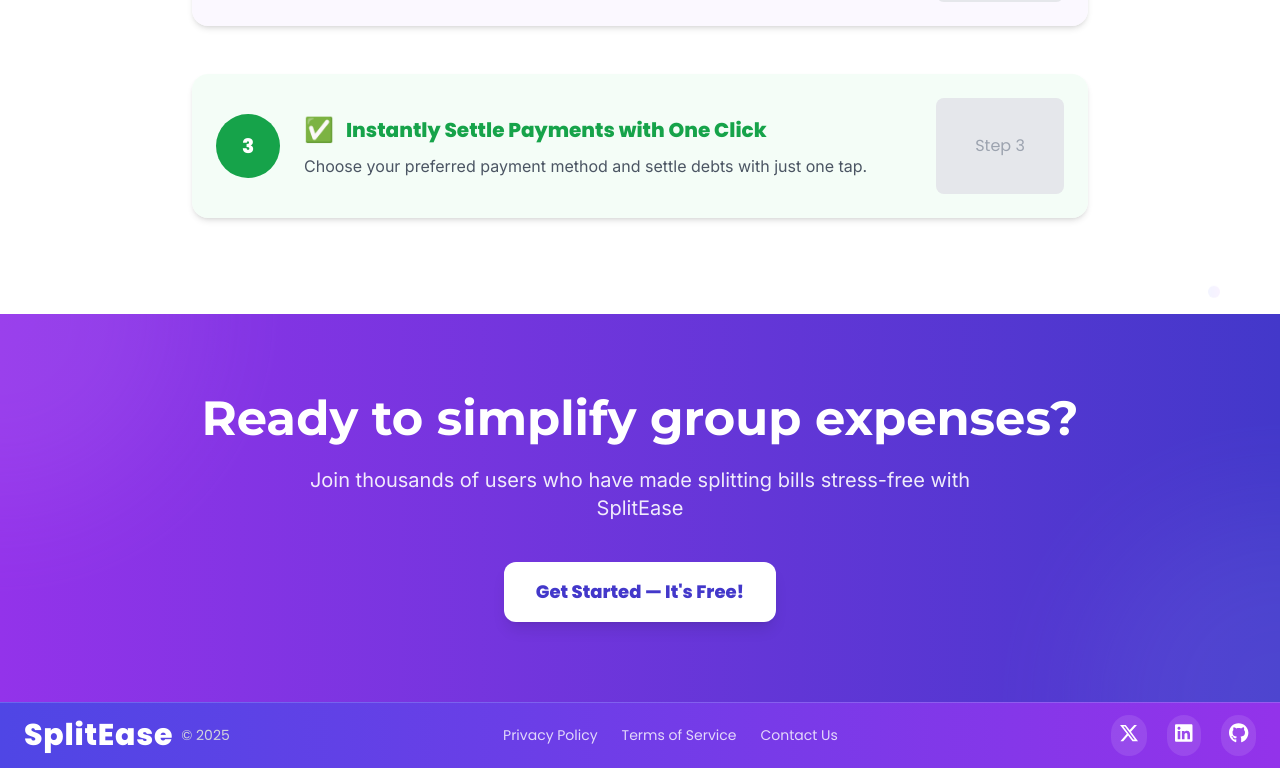
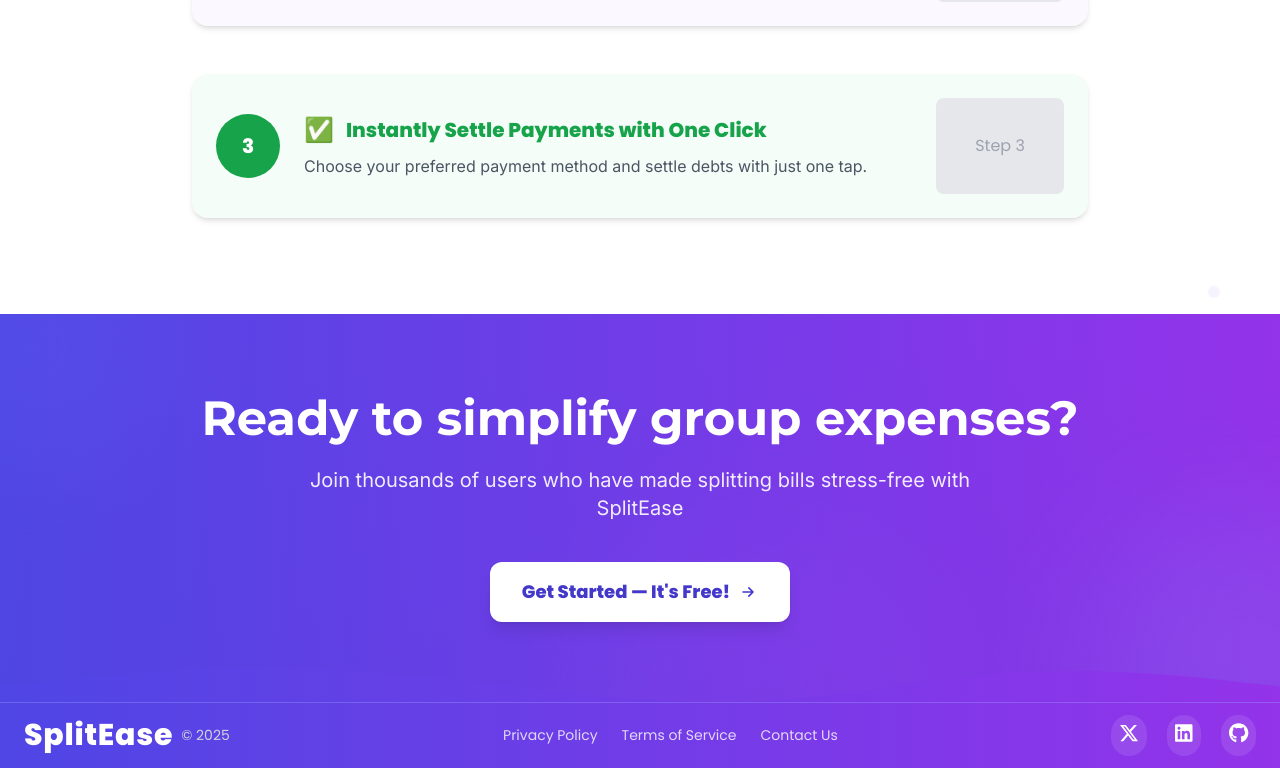
Before and after one commit to CodeTirtho97/SplitEase_frontend, a Next.js app: page / in a window 1280 px wide. Shown: the part 3805-4573 px from the top of the page. Built offline with nearby package versions, Linux system fonts and the light colour scheme; no server answers.

Commit message:
Update page.tsx

```diff
--- a/app/page.tsx
+++ b/app/page.tsx
@@ -666,11 +666,15 @@ export default function Home() {
       </section>
 
       {/* Final CTA Section */}
-      <section className="w-full py-20 bg-gradient-to-r from-purple-600 to-indigo-700 text-white relative overflow-hidden">
-        {/* Background decorations */}
-        <div className="absolute inset-0 opacity-10 pointer-events-none">
-          <div className="absolute top-0 left-0 w-96 h-96 rounded-full bg-purple-300 -translate-x-1/2 -translate-y-1/2 blur-3xl"></div>
-          <div className="absolute bottom-0 right-0 w-96 h-96 rounded-full bg-indigo-300 translate-x-1/2 translate-y-1/2 blur-3xl"></div>
+      <section className="w-full py-20 bg-gradient-to-r from-indigo-600 to-purple-600 text-white relative overflow-hidden">
+        {/* Background decorations that match your footer design */}
+        <div className="absolute inset-0 pointer-events-none">
+          <div className="absolute -top-24 -left-24 w-64 h-64 rounded-full bg-indigo-500 opacity-20 blur-3xl"></div>
+          <div className="absolute top-1/2 right-1/4 w-96 h-96 rounded-full bg-purple-500 opacity-10 blur-3xl"></div>
+          <div className="absolute -bottom-32 -right-32 w-80 h-80 rounded-full bg-indigo-400 opacity-20 blur-3xl"></div>
+
+          {/* Subtle grid pattern overlay */}
+          <div className="absolute inset-0 bg-gradient-to-b from-transparent to-indigo-900/10 opacity-30"></div>
         </div>
 
         <div className="max-w-5xl mx-auto px-6 text-center relative z-10">
@@ -687,15 +691,76 @@ export default function Home() {
               Join thousands of users who have made splitting bills stress-free
               with SplitEase
             </p>
+
             <motion.div
               whileHover={{ scale: 1.05 }}
               whileTap={{ scale: 0.95 }}
-              className="inline-block bg-white text-indigo-700 px-8 py-4 rounded-xl shadow-lg
-                hover:shadow-2xl transition duration-300 font-bold text-lg"
+              className="inline-block bg-white text-indigo-700 hover:text-purple-700 px-8 py-4 rounded-xl shadow-lg
+          hover:shadow-white/20 transition-all duration-300 font-bold text-lg"
             >
-              <Link href="/signup">Get Started — It's Free!</Link>
+              <Link href="/signup">
+                <span className="flex items-center">
+                  Get Started — It's Free!
+                  <svg
+                    className="w-5 h-5 ml-2"
+                    fill="none"
+                    stroke="currentColor"
+                    viewBox="0 0 24 24"
+                  >
+                    <path
+                      strokeLinecap="round"
+                      strokeLinejoin="round"
+                      strokeWidth="2"
+                      d="M13 7l5 5m0 0l-5 5m5-5H6"
+                    />
+                  </svg>
+                </span>
+              </Link>
             </motion.div>
+
+            {/* Social proof element */}
+            {/* <div className="mt-8 flex flex-wrap justify-center items-center gap-4">
+              <div className="flex items-center bg-white/10 px-4 py-2 rounded-full">
+                <span className="mr-2">⭐</span>
+                <span>4.8/5 Rating</span>
+              </div>
+              <div className="flex items-center bg-white/10 px-4 py-2 rounded-full">
+                <span className="mr-2">👥</span>
+                <span>10,000+ Users</span>
+              </div>
+              <div className="flex items-center bg-white/10 px-4 py-2 rounded-full">
+                <span className="mr-2">🔒</span>
+                <span>Secure Payments</span>
+              </div>
+            </div> */}
           </motion.div>
+        </div>
+
+        {/* Wave pattern that connects to footer */}
+        <div className="absolute bottom-0 left-0 w-full overflow-hidden">
+          <svg
+            xmlns="http://www.w3.org/2000/svg"
+            viewBox="0 0 1440 50"
+            className="w-full"
+          >
+            <path
+              fill="url(#footerGradient)"
+              fillOpacity="1"
+              d="M0,32L48,26.7C96,21,192,11,288,10.7C384,11,480,21,576,32C672,43,768,53,864,48C960,43,1056,21,1152,16C1248,11,1344,21,1392,26.7L1440,32L1440,100L1392,100C1344,100,1248,100,1152,100C1056,100,960,100,864,100C768,100,672,100,576,100C480,100,384,100,288,100C192,100,96,100,48,100L0,100Z"
+            ></path>
+            <defs>
+              <linearGradient
+                id="footerGradient"
+                x1="0%"
+                y1="0%"
+                x2="100%"
+                y2="0%"
+              >
+                <stop offset="0%" stopColor="#4f46e5" />
+                <stop offset="100%" stopColor="#9333ea" />
+              </linearGradient>
+            </defs>
+          </svg>
         </div>
       </section>
     </main>
```
